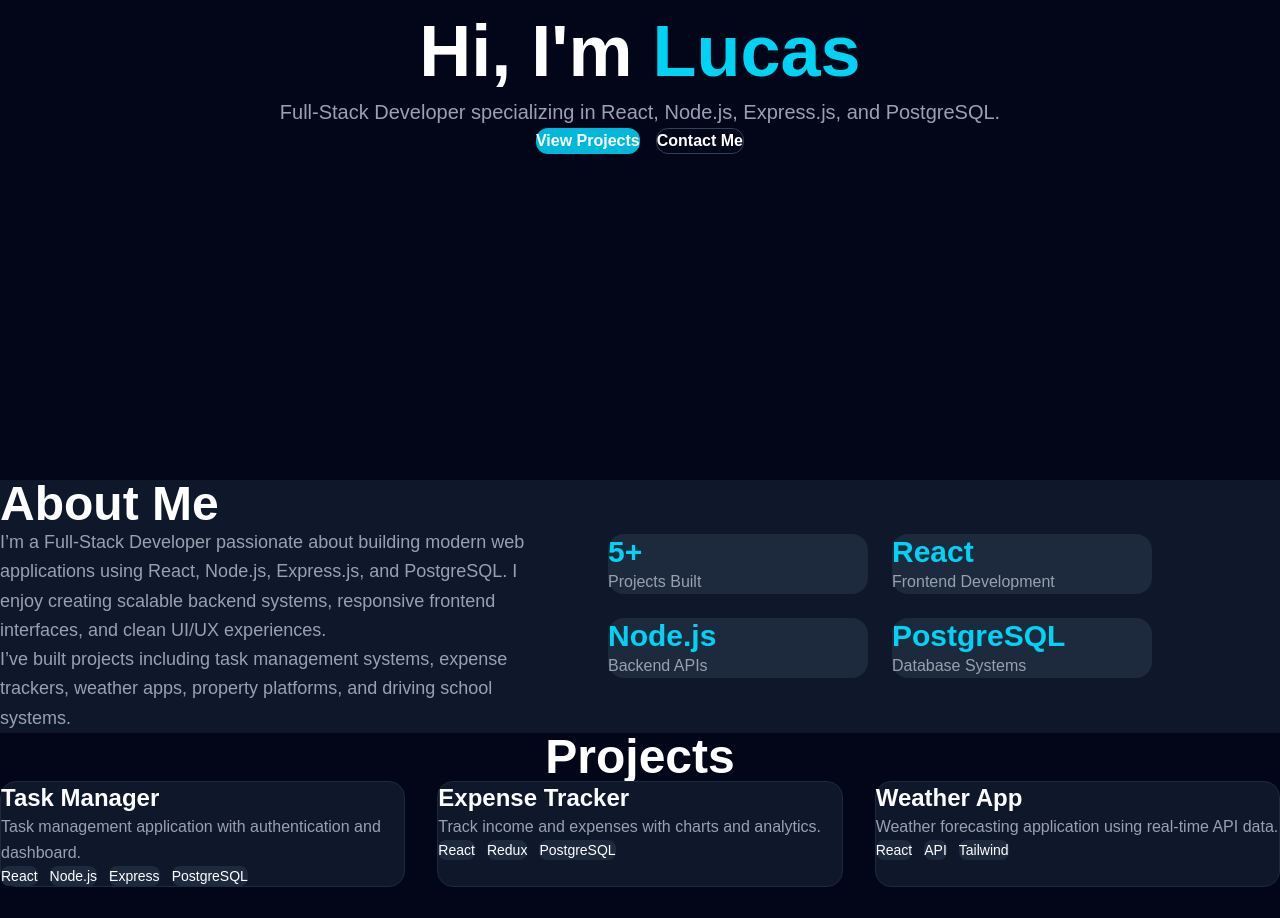
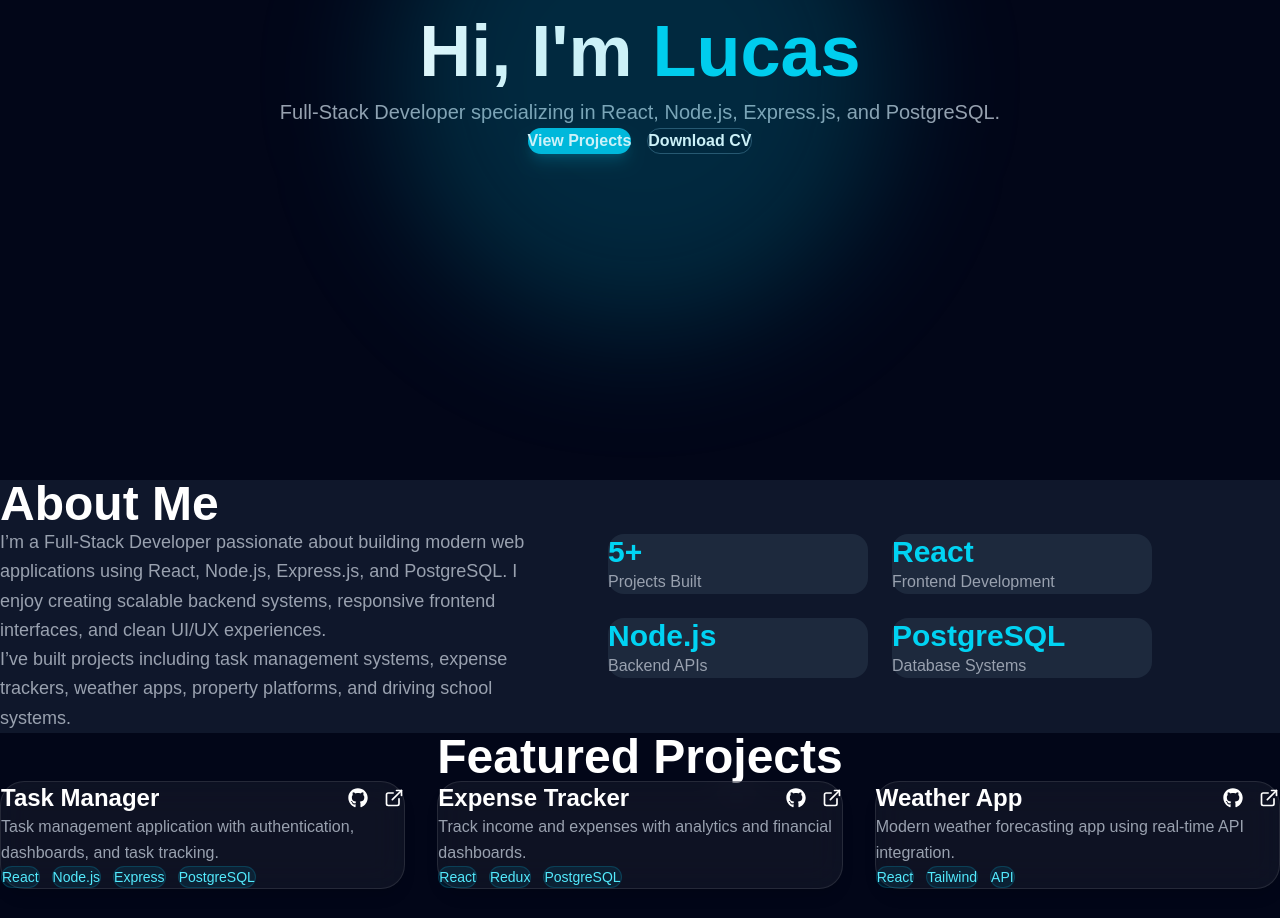
Before and after one commit to kamva-hanisi/Developer_Portfolio, a React (Vite) app in the folder client/: page / in a window 1280 px wide. Shown: the part 320-1238 px from the top of the page. Built offline with nearby package versions, Linux system fonts and the light colour scheme.

Commit message:
stylish, Live Demo

```diff
--- a/client/src/data/projects.js
+++ b/client/src/data/projects.js
@@ -2,32 +2,45 @@ const projects = [
   {
     title: "Task Manager",
     description:
-      "Task management application with authentication and dashboard.",
+      "Task management application with authentication, dashboards, and task tracking.",
     tech: ["React", "Node.js", "Express", "PostgreSQL"],
+    github: "#",
+    live: "#",
   },
 
   {
     title: "Expense Tracker",
-    description: "Track income and expenses with charts and analytics.",
+    description:
+      "Track income and expenses with analytics and financial dashboards.",
     tech: ["React", "Redux", "PostgreSQL"],
+    github: "#",
+    live: "#",
   },
 
   {
     title: "Weather App",
-    description: "Weather forecasting application using real-time API data.",
-    tech: ["React", "API", "Tailwind"],
+    description:
+      "Modern weather forecasting app using real-time API integration.",
+    tech: ["React", "Tailwind", "API"],
+    github: "#",
+    live: "#",
   },
 
   {
     title: "Driving School App",
-    description: "Driving school booking and student management system.",
-    tech: ["React", "Node.js", "Express", "PostgreSQL"],
+    description: "Driving lesson booking and student management platform.",
+    tech: ["React", "Express", "PostgreSQL"],
+    github: "#",
+    live: "#",
   },
 
   {
     title: "NestWise Properties",
-    description: "Modern property listing platform with responsive UI.",
-    tech: ["React", "Express", "PostgreSQL"],
+    description:
+      "Property listing platform with responsive modern UI and authentication.",
+    tech: ["React", "Node.js", "PostgreSQL"],
+    github: "#",
+    live: "#",
   },
 ];
 
--- a/client/src/sections/Hero.jsx
+++ b/client/src/sections/Hero.jsx
@@ -4,8 +4,9 @@ function Hero() {
   return (
     <section
       id="home"
-      className="min-h-screen flex items-center justify-center px-6 bg-slate-950"
+      className="relative min-h-screen flex items-center justify-center px-6 bg-slate-950 overflow-hidden"
     >
+      <div className="absolute w-[500px] h-[500px] bg-cyan-500/20 rounded-full blur-3xl"></div>
       <div className="max-w-4xl text-center">
         <motion.h1
           initial={{ opacity: 0, y: 40 }}
@@ -32,13 +33,39 @@ function Hero() {
           transition={{ delay: 1 }}
           className="mt-10 flex justify-center gap-4 flex-wrap"
         >
-          <button className="bg-cyan-500 hover:bg-cyan-600 px-8 py-3 rounded-xl font-semibold transition">
-            View Projects
-          </button>
+          <div className="mt-10 flex justify-center gap-4 flex-wrap">
+            <button
+              className="
+      bg-cyan-500
+      hover:bg-cyan-600
+      px-8
+      py-4
+      rounded-2xl
+      font-semibold
+      transition
+      shadow-lg
+      shadow-cyan-500/20
+    "
+            >
+              View Projects
+            </button>
 
-          <button className="border border-slate-700 hover:border-cyan-400 px-8 py-3 rounded-xl font-semibold transition">
-            Contact Me
-          </button>
+            <button
+              className="
+      border
+      border-slate-700
+      hover:border-cyan-400
+      hover:bg-cyan-500/10
+      px-8
+      py-4
+      rounded-2xl
+      font-semibold
+      transition
+    "
+            >
+              Download CV
+            </button>
+          </div>
         </motion.div>
       </div>
     </section>
--- a/client/src/sections/Projects.jsx
+++ b/client/src/sections/Projects.jsx
@@ -1,13 +1,20 @@
 import { motion } from "framer-motion";
+import { FaGithub } from "react-icons/fa";
+import { FiExternalLink } from "react-icons/fi";
+
 import projects from "../data/projects";
 
 function Projects() {
   return (
     <section id="projects" className="py-24 px-6 bg-slate-950">
       <div className="max-w-7xl mx-auto">
-        <h2 className="text-4xl md:text-5xl font-bold text-center mb-16">
-          Projects
-        </h2>
+        <motion.h2
+          initial={{ opacity: 0, y: 30 }}
+          whileInView={{ opacity: 1, y: 0 }}
+          className="text-4xl md:text-5xl font-bold text-center mb-16"
+        >
+          Featured Projects
+        </motion.h2>
 
         <div className="grid md:grid-cols-2 lg:grid-cols-3 gap-8">
           {projects.map((project, index) => (
@@ -15,20 +22,61 @@ function Projects() {
               key={index}
               initial={{ opacity: 0, y: 40 }}
               whileInView={{ opacity: 1, y: 0 }}
-              transition={{ duration: 0.6 }}
-              className="bg-slate-900 border border-slate-800 rounded-2xl p-6 hover:border-cyan-400 transition"
+              transition={{ duration: 0.5 }}
+              whileHover={{ y: -10 }}
+              className="
+                bg-white/5
+                backdrop-blur-lg
+                border border-white/10
+                rounded-3xl
+                p-6
+                hover:border-cyan-400
+                transition-all
+                duration-300
+                shadow-lg
+              "
             >
-              <h3 className="text-2xl font-bold mb-4">{project.title}</h3>
+              {/* Top */}
+              <div className="flex items-center justify-between mb-6">
+                <h3 className="text-2xl font-bold">{project.title}</h3>
 
+                <div className="flex gap-4 text-xl">
+                  <a
+                    href={project.github}
+                    target="_blank"
+                    className="hover:text-cyan-400 transition"
+                  >
+                    <FaGithub />
+                  </a>
+
+                  <a
+                    href={project.live}
+                    target="_blank"
+                    className="hover:text-cyan-400 transition"
+                  >
+                    <FiExternalLink />
+                  </a>
+                </div>
+              </div>
+
+              {/* Description */}
               <p className="text-gray-400 leading-relaxed mb-6">
                 {project.description}
               </p>
 
+              {/* Tech */}
               <div className="flex flex-wrap gap-3">
                 {project.tech.map((tech, i) => (
                   <span
                     key={i}
-                    className="bg-slate-800 px-4 py-2 rounded-lg text-sm"
+                    className="
+                      bg-cyan-500/10
+                      text-cyan-300
+                      border border-cyan-500/20
+                      px-4 py-2
+                      rounded-xl
+                      text-sm
+                    "
                   >
                     {tech}
                   </span>
```
